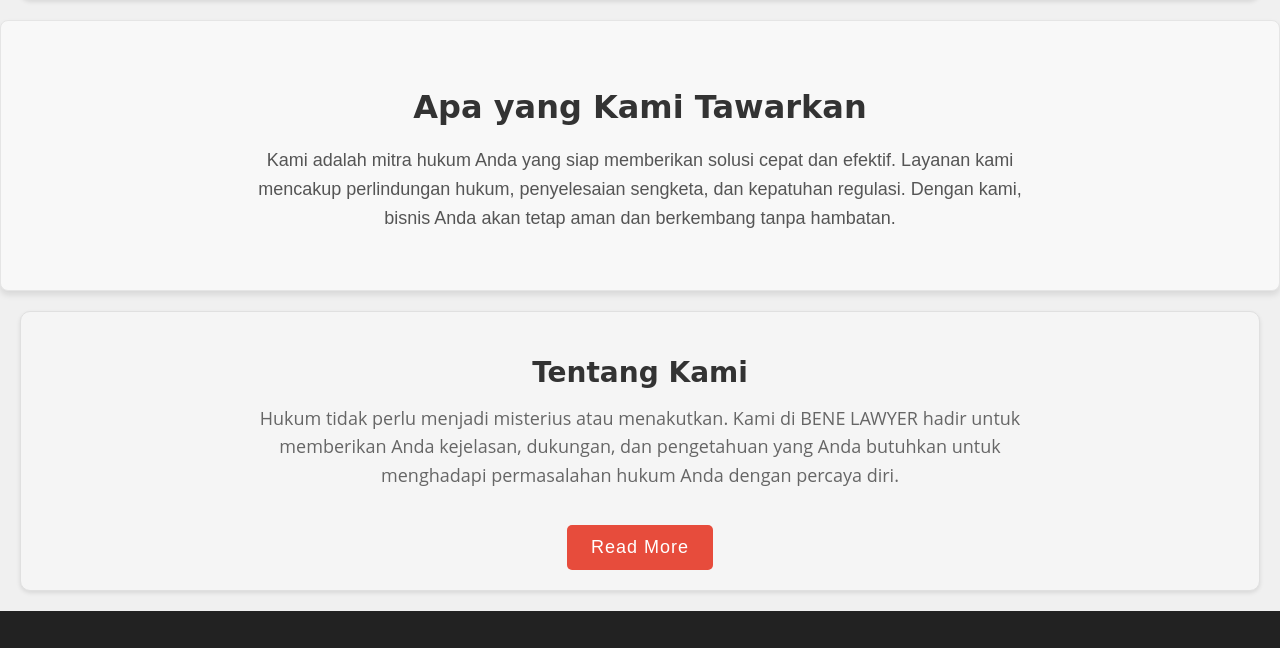
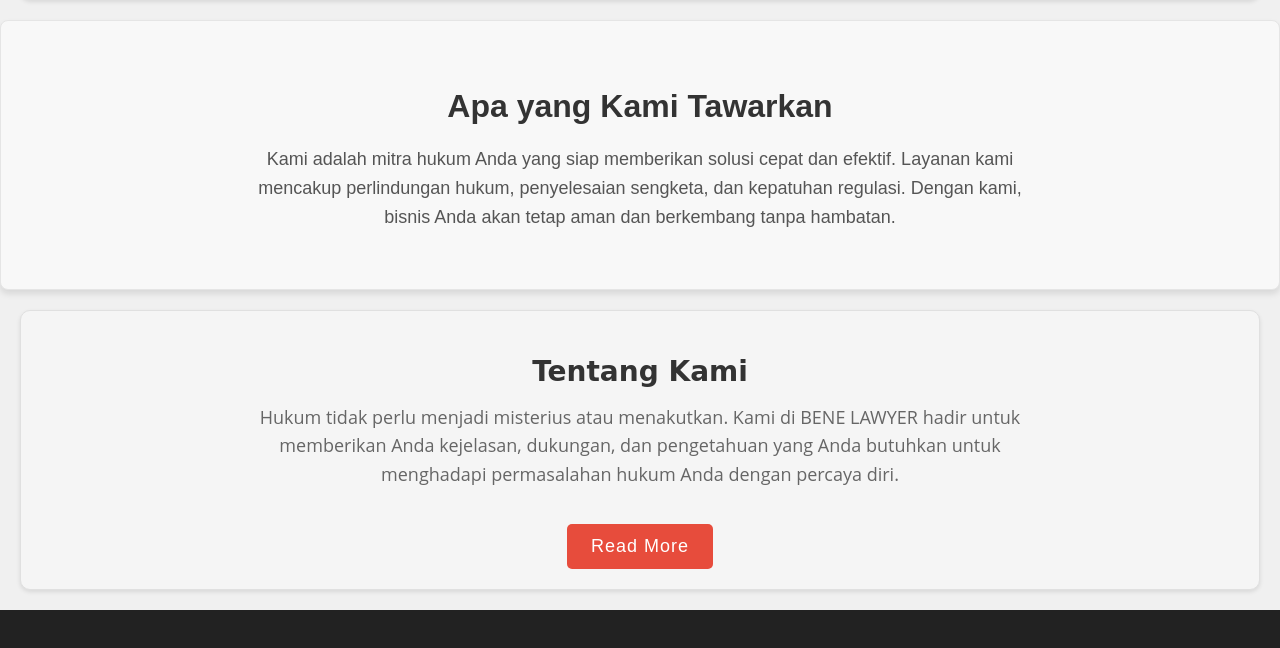
Before and after one commit to jeanlee0990/BENE-LAWYER, a plain HTML site: page index.html in a window 1280 px wide. Shown: the part 1476-2124 px from the top of the page. Drawn offline with nearby package versions, Linux system fonts and the light colour scheme.

Commit message:
Update content.css

```diff
--- a/content.css
+++ b/content.css
@@ -14,7 +14,7 @@
 }
 
 h2 {
-    font-family: 'Lobster', cursive; /* Menggunakan font Lobster yang memiliki gaya tulisan tangan */
+    font-family: 'Arial', sans-serif;
     font-size: 32px; /* Judul yang lebih besar */
     color: #333;
     margin-bottom: 20px;
```
